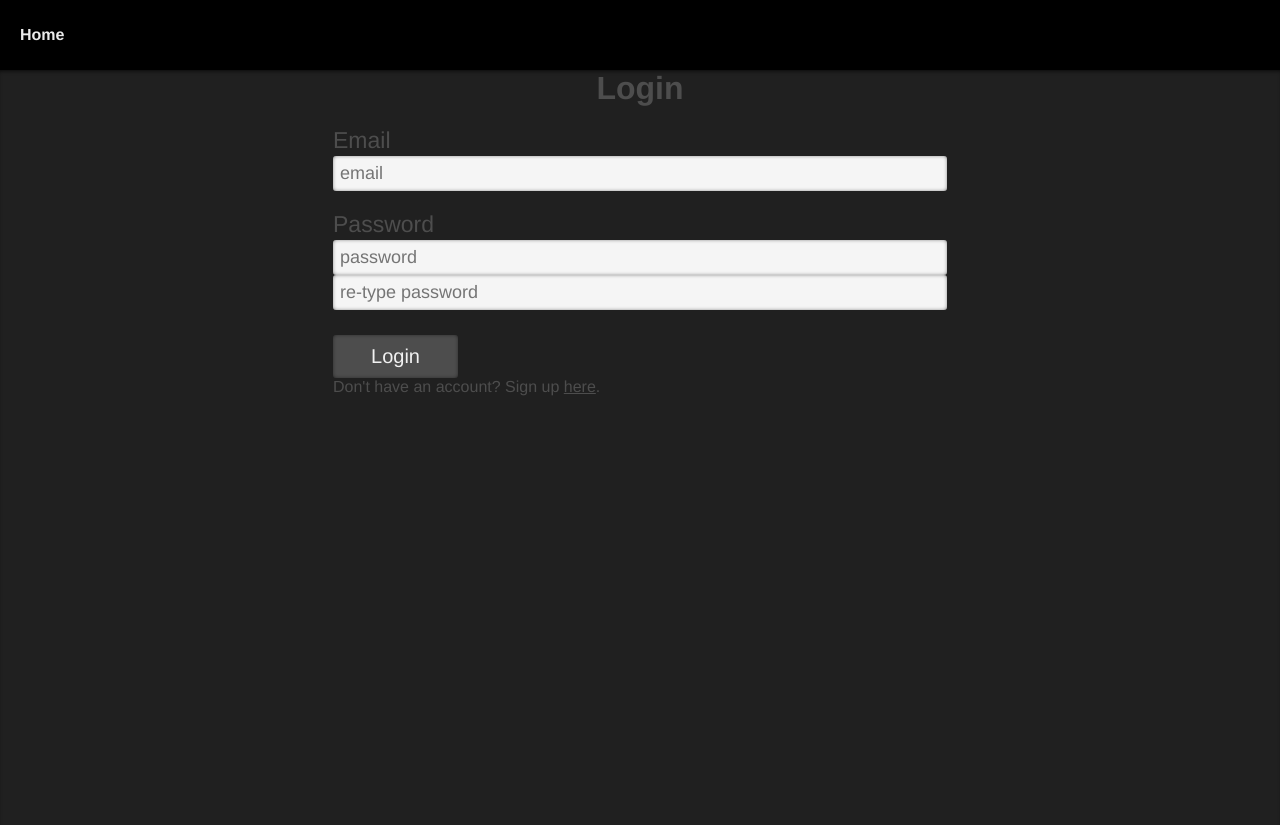
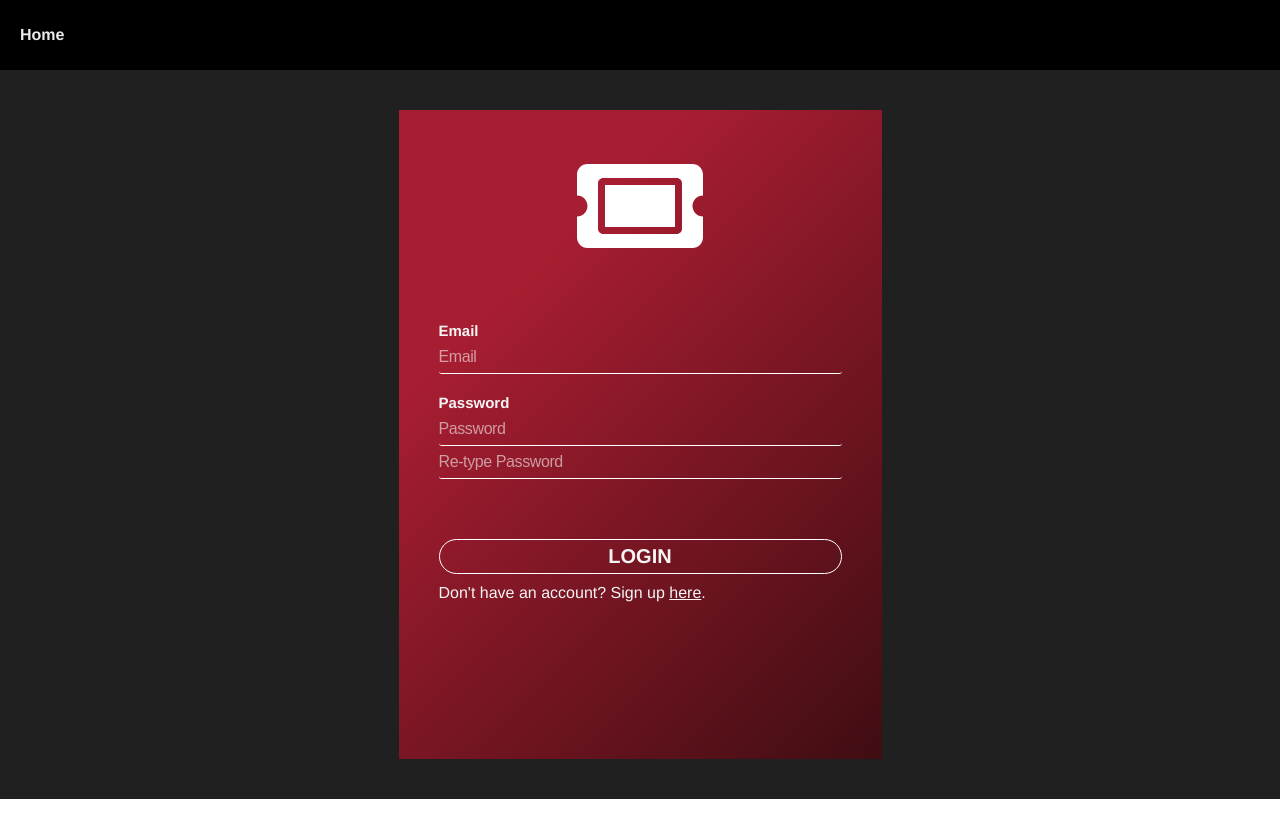
Before and after one commit to lewis-boy/Fabflix-FrontEnd, a React (Create React App) app: page /login in a window 1280 px wide. After the commit the page ends 800 px from the top, so only its background shows below. Built offline with nearby package versions, Linux system fonts and the light colour scheme; the HTML template or start-up script is replaced by a standard one.

Commit message:
Gave Login Page a whole new look and fixed the title screen's weird formatting error.

```diff
--- a/src/Content.jsx
+++ b/src/Content.jsx
@@ -22,7 +22,7 @@ class Content extends Component {
     handleFirstVisit = (response) => {
         localStorage.setItem("firstVisit", "false");
         localStorage.setItem("movies", JSON.stringify(response["data"]["movies"]));
-    }
+    };
 
     render() {
         const {handleLogIn, handleLogOut} = this.props;
--- a/src/css/common.css
+++ b/src/css/common.css
@@ -1,3 +1,31 @@
+.login-wrapper{
+  display: flex;
+  flex-direction: column;
+  align-items: center;
+  max-width: 100vh;
+  margin: 40px 0 40px 0;
+  padding: 40px;
+
+  background-color: #3f0d12;
+  background-image: linear-gradient(315deg, #3f0d12 0%, #a71d31 74%);
+
+}
+.login-wrapper h1{
+  color: whitesmoke;
+  margin-bottom: 80px;
+}
+
+.login-form p{
+  color: whitesmoke;
+}
+.login-form a{
+  color: whitesmoke;
+}
+
+.login-form a:hover{
+  color: red;
+}
+
 .input {
   display: flex;
 
@@ -5,18 +33,56 @@
 
   border-style: none;
   border-radius: 3px;
-  width: 600px;
+  width: 400px;
 
   font-size: 18px;
-  box-shadow: inset 0px 0px 5px -2px #000000;
+  box-shadow: inset 0 0 5px -2px #000000;
   background-color: #f5f5f5;
 }
 
+.login-form .login-input{
+  display: flex;
+  width: 400px;
+  padding: 7px 7px 7px 0;
+
+  border: none;
+  border-bottom: white 1px solid;
+  border-radius: 3px;
+  outline: none;
+
+  font-size: 18px;
+  background-color: rgba(244,244,244,0.0);
+}
+
+.login-input::placeholder{
+  color: rgba(244,244,244,0.6);
+}
+
+.login-input[type='email'] {
+  color: white;
+  letter-spacing: -0.4px;
+  font-family: sans-serif;
+  font-size: medium;
+  padding-right: 3px;
+}
+
+.login-input[type='password'] {
+  color: white;
+  letter-spacing: -0.4px;
+  font-family: sans-serif;
+  font-size: medium;
+  padding-right: 3px;
+}
+
 .label {
-  margin: 20px 0px 2px 0px;
+  color: whitesmoke;
+  margin: 20px 0 2px 0;
   display: flex;
-  font-size: 23px;
+  font-size: 15px;
+  font-weight: bold;
+
 }
+
 
 .button {
   display: flex;
@@ -34,6 +100,25 @@
 
   background-color: var(--detail-color);
   box-shadow: inset 0px 0px 5px -2px #000000;
+}
+
+.login-button{
+  margin: 60px 0 10px 0;
+  transition: background-color 0.4s ease;
+  color: whitesmoke;
+  font-weight: bold;
+  font-size: 20px;
+  background-color: rgba(244,244,244,0.0);
+  border: 1px white solid;
+  border-radius: 18px;
+  padding: 5px 15px 5px 15px;
+  width: 100%;
+  height: 35px;
+}
+
+.login-button:hover{
+  cursor: pointer;
+  background-color: rgba(244,244,244,0.3);
 }
 
 .loginRegisterError{
@@ -77,3 +162,11 @@
 .fa-chevron-right path{
   color: white;
 }
+
+.fa-ticket-alt path{
+  color:white;
+}
+
+.fa-ticket-alt{
+  margin-bottom: 40px;
+}
--- a/src/css/index.css
+++ b/src/css/index.css
@@ -11,13 +11,14 @@
     color: var(--font-color);
     margin: 0;
     padding: 0;
+    /*border: red 1px solid;*/
 }
 
 .app {
     display: flex;
     flex-direction: column;
     max-width: 100vw;
-    min-height: 100vh;
+    min-height: 100%;
     margin: 0;
     padding: 0;
 }
@@ -26,10 +27,9 @@
     display: flex;
     justify-content: center;
     max-width: 100%;
-    min-height: calc(100vh - 45px);
-
+    min-height: calc(100vh - 71px);
     background: rgb(32,32,32);
-    box-shadow: inset 0px 3px 5px -3px #000000;
+    /*box-shadow: inset 0px 3px 5px -3px #000000;*/
 }
 
 .nav-bar {
@@ -50,7 +50,7 @@
     align-items: center;
     justify-content: center;
     width: 100%;
-    height: 80%;
+    min-height: calc(100vh - 71px);
 }
 
 .index-wrapper p {
@@ -58,12 +58,12 @@
     font-weight: bolder;
     font-family: "Times New Roman";
     font-size: 2em;
-    margin: 10px;
+    margin: 10px 0 10px 0;
 }
 
 .index-wrapper .button-wrapper {
     display: flex;
-    margin: 10px;
+    margin: 10px 0 0 0;
 }
 
 .index-wrapper .button-wrapper .button {
@@ -84,5 +84,5 @@
     font-weight: bolder;
     font-family: Impact;
     font-size: 7em;
-    margin: 10px;
+    margin: 0 10px 0 10px;
 }
--- a/src/pages/Login.jsx
+++ b/src/pages/Login.jsx
@@ -4,7 +4,7 @@ import {Link} from "react-router-dom"
 import Idm from "../services/Idm";
 import {httpErrorCheck} from "../util/ErrorChecking";
 import { FontAwesomeIcon } from '@fortawesome/react-fontawesome';
-import {faExclamationTriangle} from "@fortawesome/free-solid-svg-icons";
+import {faExclamationTriangle, faTicketAlt} from "@fortawesome/free-solid-svg-icons";
 
 import "../css/common.css";
 import "../css/login.css";
@@ -72,42 +72,42 @@ class Login extends Component {
         //todo make the login page erase the fields if login is incorrect(add more to the state)
         //todo have some react elements invisible but turn on when you get your first incorrect login
         return (
-            <div>
-                <h1>Login</h1>
+            <div className="login-wrapper">
+                <FontAwesomeIcon icon={faTicketAlt} size="7x"/>
                 {this.state.errorMessage &&
                     <div className="error-message">
                         <FontAwesomeIcon icon={faExclamationTriangle} size="2x"/>
                         <p>{this.state.errorMessage}</p>
                     </div>
                 }
-                <form onSubmit={this.handleSubmit}>
+                <form className="login-form" onSubmit={this.handleSubmit}>
                     <label className="label">Email</label>
                     <input
-                        className="input"
+                        className="login-input"
                         type="email"
                         name="email"
-                        placeholder="email"
+                        placeholder="Email"
                         value={email}
                         onChange={this.updateField}
-                    ></input>
+                    />
                     <label className="label">Password</label>
                     <input
-                        className="input"
+                        className="login-input"
                         type="password"
                         name="password"
-                        placeholder="password"
+                        placeholder="Password"
                         value={password}
                         onChange={this.updateField}
-                    ></input>
+                    />
                     <input
-                        className="input"
+                        className="login-input"
                         type="password"
                         name="retypedPassword"
-                        placeholder="re-type password"
+                        placeholder="Re-type Password"
                         value={retypedPassword}
                         onChange={this.updateField}
-                    ></input>
-                    <button className="button">Login</button>
+                    />
+                    <button className="login-button">LOGIN</button>
                     <p>Don't have an account? Sign up <Link to="/register">here</Link>.</p>
                 </form>
             </div>
```
